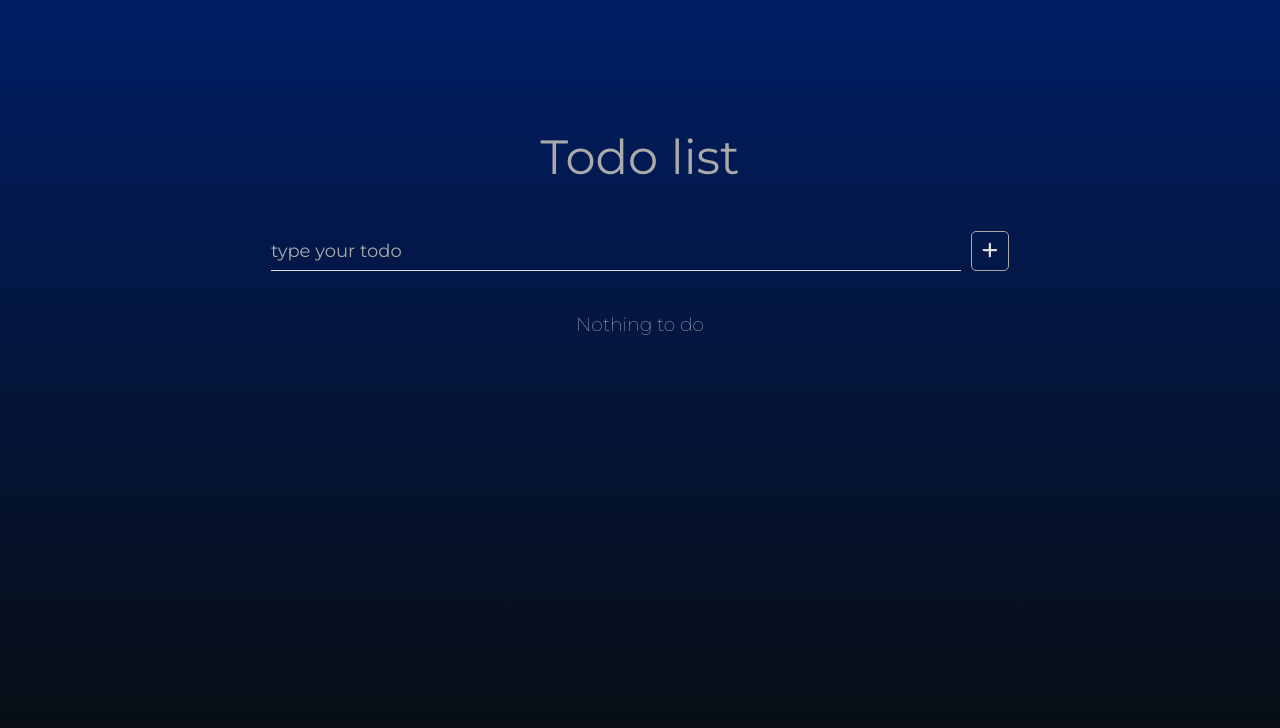
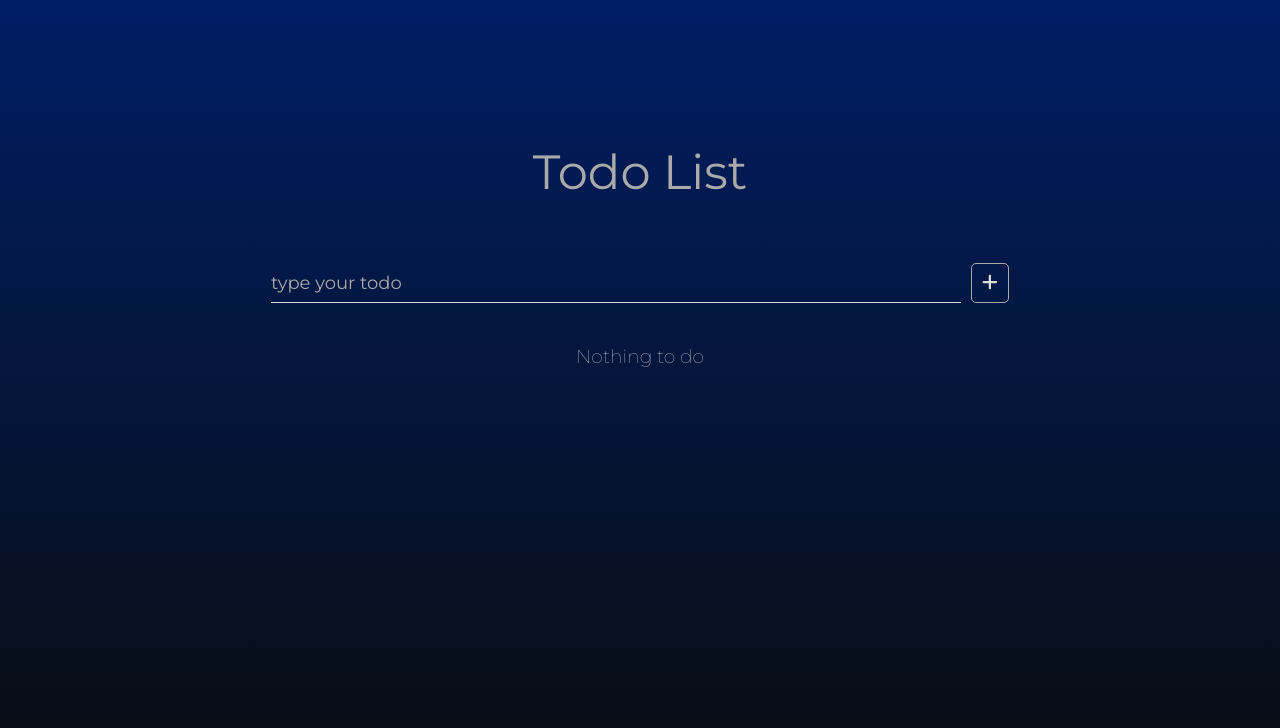
Before and after one commit to michalmlk/todo-app, a React (Create React App) app: page / in a window 1280 px wide. Shown: the top 728 px of the page. Built offline with nearby package versions, Linux system fonts and the light colour scheme.

Commit message:
refactor code structure

```diff
--- /dev/null
+++ b/src/components/atoms/TodoInput/TodoInput.js
@@ -0,0 +1,36 @@
+import React, { useState, useRef } from 'react'
+import { TodoInputWrapper } from './TodoInput.styles'
+import { useTodoContext } from '../../../contexts/TodoContext'
+import { faPlus } from '@fortawesome/free-solid-svg-icons'
+import { FontAwesomeIcon } from '@fortawesome/react-fontawesome'
+
+const TodoInput = () => {
+	const [isDisabled, setIsDisabled] = useState(true)
+
+	const todoTitleRef = useRef()
+	const { addTodo } = useTodoContext()
+
+	const handleSubmit = e => {
+		e.preventDefault()
+		addTodo(todoTitleRef.current.value)
+		todoTitleRef.current.value = ''
+		setIsDisabled(true)
+	}
+
+	const disabledHandler = () => {
+		todoTitleRef.current.value === '' ? setIsDisabled(true) : setIsDisabled(false)
+	}
+
+	return (
+		<TodoInputWrapper>
+			<form onSubmit={handleSubmit}>
+				<input type='text' required placeholder='type your todo' onChange={disabledHandler} ref={todoTitleRef} />
+				<button type='submit' disabled={isDisabled}>
+					<FontAwesomeIcon icon={faPlus} />
+				</button>
+			</form>
+		</TodoInputWrapper>
+	)
+}
+
+export default TodoInput
--- a/src/components/organisms/TodoList/TodoList.styles.js
+++ b/src/components/atoms/TodoInput/TodoInput.styles.js
@@ -1,6 +1,6 @@
 import styled from 'styled-components'
 
-export const TodoInput = styled.div`
+export const TodoInputWrapper = styled.div`
 	form {
 		width: 100%;
 		display: flex;
@@ -59,24 +59,3 @@ export const TodoInput = styled.div`
 		}
 	}
 `
-
-export const Wrapper = styled.div`
-	display: flex;
-	flex-direction: column;
-	width: 100%;
-	max-width: 768px;
-	gap: 2rem;
-	padding: 15px;
-`
-
-export const TodoItemsList = styled.div`
-	height: 50vh;
-	padding: 10px;
-	border-radius: 5px;
-
-	h3 {
-		font-weight: lighter;
-		color: #ddd;
-		text-align: center;
-	}
-`
--- /dev/null
+++ b/src/components/organisms/TodoItemsList/TodoItemsList.js
@@ -0,0 +1,36 @@
+import React from 'react'
+import styled from 'styled-components'
+import Scrollbars from 'react-custom-scrollbars-2'
+import { useTodoContext } from '../../../contexts/TodoContext'
+import TodoItem from '../../molecules/TodoItem/TodoItem'
+
+export const TodoItemsListWrapper = styled.div`
+	height: 50vh;
+	padding: 10px;
+	border-radius: 5px;
+
+	h3 {
+		font-weight: lighter;
+		color: #ddd;
+		text-align: center;
+	}
+`
+
+const TodoItemsList = () => {
+	const { todos } = useTodoContext()
+	return (
+		<TodoItemsListWrapper todos={todos}>
+			<Scrollbars>
+				{todos.length !== 0 ? (
+					todos.map(todo => {
+						return <TodoItem title={todo.title} id={todo.id} key={todo.id} isCompleted={todo.status} />
+					})
+				) : (
+					<h3>Nothing to do</h3>
+				)}
+			</Scrollbars>
+		</TodoItemsListWrapper>
+	)
+}
+
+export default TodoItemsList
--- a/src/components/organisms/TodoList/TodoList.js
+++ /dev/null
@@ -1,50 +0,0 @@
-import React, { useRef, useState } from 'react'
-import { useTodoContext } from '../../../contexts/TodoContext'
-import TodoItem from '../../molecules/TodoItem/TodoItem'
-import { TodoInput, Wrapper, TodoItemsList } from './TodoList.styles'
-import { faPlus } from '@fortawesome/free-solid-svg-icons'
-import { FontAwesomeIcon } from '@fortawesome/react-fontawesome'
-import Scrollbars from 'react-custom-scrollbars-2'
-
-const TodoList = () => {
-	const [isDisabled, setIsDisabled] = useState(true)
-
-	const todoTitleRef = useRef()
-	const { addTodo, todos } = useTodoContext()
-	const handleSubmit = e => {
-		e.preventDefault()
-		addTodo(todoTitleRef.current.value)
-		todoTitleRef.current.value = ''
-		setIsDisabled(true)
-	}
-
-	const disabledHandler = () => {
-		todoTitleRef.current.value === '' ? setIsDisabled(true) : setIsDisabled(false)
-	}
-
-	return (
-		<Wrapper>
-			<TodoInput>
-				<form onSubmit={handleSubmit}>
-					<input type='text' required placeholder='type your todo' onChange={disabledHandler} ref={todoTitleRef} />
-					<button type='submit' disabled={isDisabled}>
-						<FontAwesomeIcon icon={faPlus} />
-					</button>
-				</form>
-			</TodoInput>
-			<TodoItemsList todos={todos}>
-				<Scrollbars>
-					{todos.length !== 0 ? (
-						todos.map(todo => {
-							return <TodoItem title={todo.title} id={todo.id} key={todo.id} isCompleted={todo.status} />
-						})
-					) : (
-						<h3>Nothing to do</h3>
-					)}
-				</Scrollbars>
-			</TodoItemsList>
-		</Wrapper>
-	)
-}
-
-export default TodoList
--- a/src/components/templates/Dashboard/Dashboard.js
+++ b/src/components/templates/Dashboard/Dashboard.js
@@ -1,14 +1,18 @@
 import React from 'react'
 import { TodoProvider } from '../../../contexts/TodoContext'
-import TodoList from '../../organisms/TodoList/TodoList'
-import { DashboardWrapper } from './Dashboard.styles'
+import { DashboardWrapper, TodoWrapper } from './Dashboard.styles'
+import TodoInput from '../../atoms/TodoInput/TodoInput'
+import TodoItemsList from '../../organisms/TodoItemsList/TodoItemsList'
 
 const Dashboard = () => {
 	return (
 		<TodoProvider>
 			<DashboardWrapper>
-				<h1>Todo list</h1>
-				<TodoList />
+				<TodoWrapper>
+					<h1>Todo List</h1>
+					<TodoInput />
+					<TodoItemsList />
+				</TodoWrapper>
 			</DashboardWrapper>
 		</TodoProvider>
 	)
--- a/src/components/templates/Dashboard/Dashboard.styles.js
+++ b/src/components/templates/Dashboard/Dashboard.styles.js
@@ -22,3 +22,15 @@ export const DashboardWrapper = styled.div`
 		}
 	}
 `
+export const TodoWrapper = styled.div`
+	display: flex;
+	flex-direction: column;
+	width: 100%;
+	max-width: 768px;
+	gap: 2rem;
+	padding: 15px;
+
+	h1 {
+		text-align: center;
+	}
+`
--- a/src/contexts/TodoContext.js
+++ b/src/contexts/TodoContext.js
@@ -1,6 +1,5 @@
-import React, { useContext, createContext } from 'react'
+import React, { useContext, createContext, useState } from 'react'
 import { v4 as V4 } from 'uuid'
-import useLocalStorage from '../hooks/useLocalStorage'
 
 export const TodoContext = createContext({
 	todos: [],
@@ -13,7 +12,7 @@ export const useTodoContext = () => {
 }
 
 export const TodoProvider = ({ children }) => {
-	const [todos, setTodos] = useLocalStorage('todos', [])
+	const [todos, setTodos] = useState([])
 
 	const addTodo = title => {
 		setTodos(prevTodos => {
--- a/src/hooks/useLocalStorage.js
+++ /dev/null
@@ -1,21 +0,0 @@
-import { useState, useEffect } from 'react'
-
-const useLocalStorage = (key, defaultVal) => {
-	const [value, setValue] = useState(() => {
-		const storedValue = localStorage.getItem(key)
-
-		if (storedValue != null) {
-			return JSON.parse(storedValue)
-		} else if (typeof defaultVal === 'function') {
-			return defaultVal()
-		} else return defaultVal
-	})
-
-	useEffect(() => {
-		window.localStorage.setItem(key, JSON.stringify(value))
-	}, [key, value])
-
-	return [value, setValue]
-}
-
-export default useLocalStorage
```
Also changed, not shown: src/components/atoms/StatusFilter/StatusFilter.js (added, +16 -0 lines), src/components/atoms/StatusFilter/StatusFilter.styles.js (added, +17 -0 lines), public/logo192.png (deleted), public/logo512.png (deleted).
